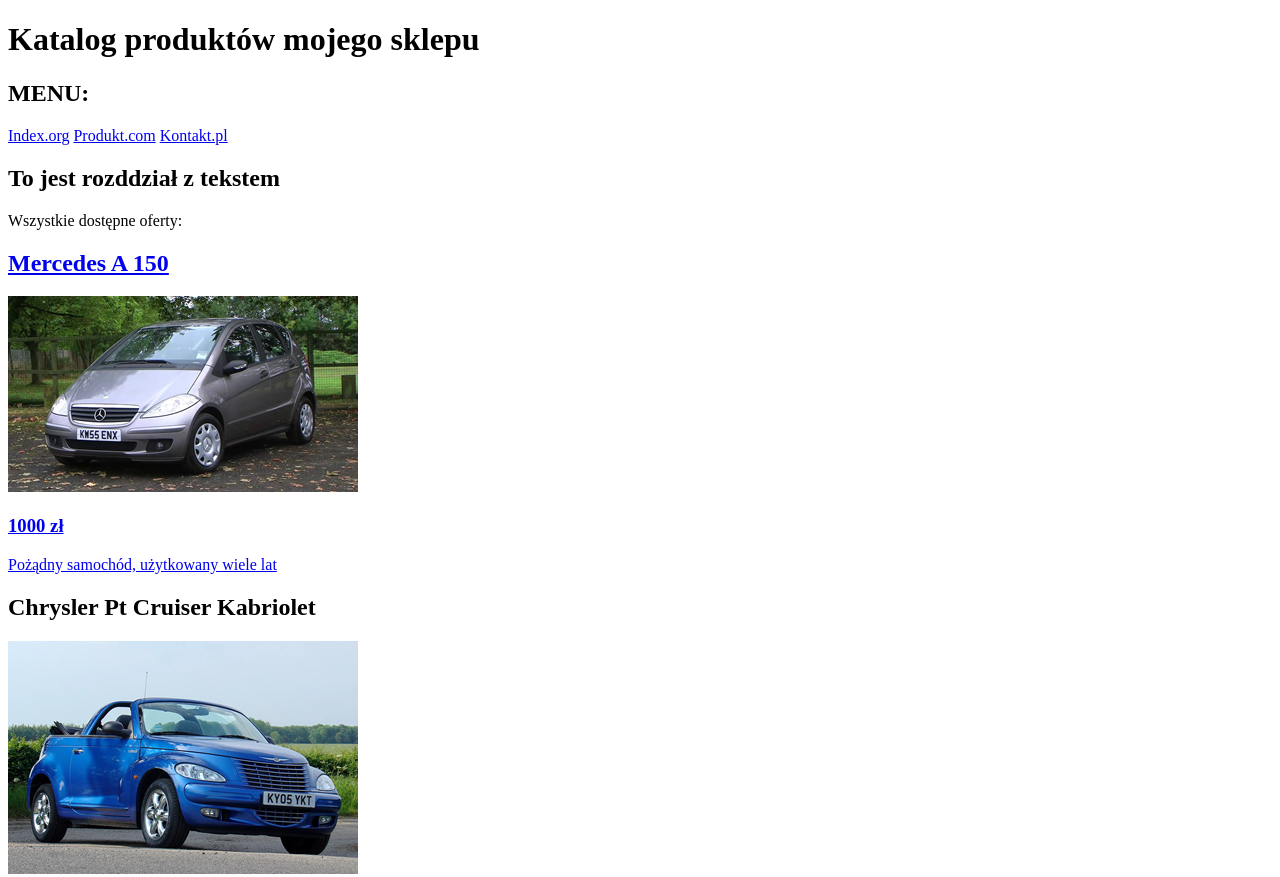
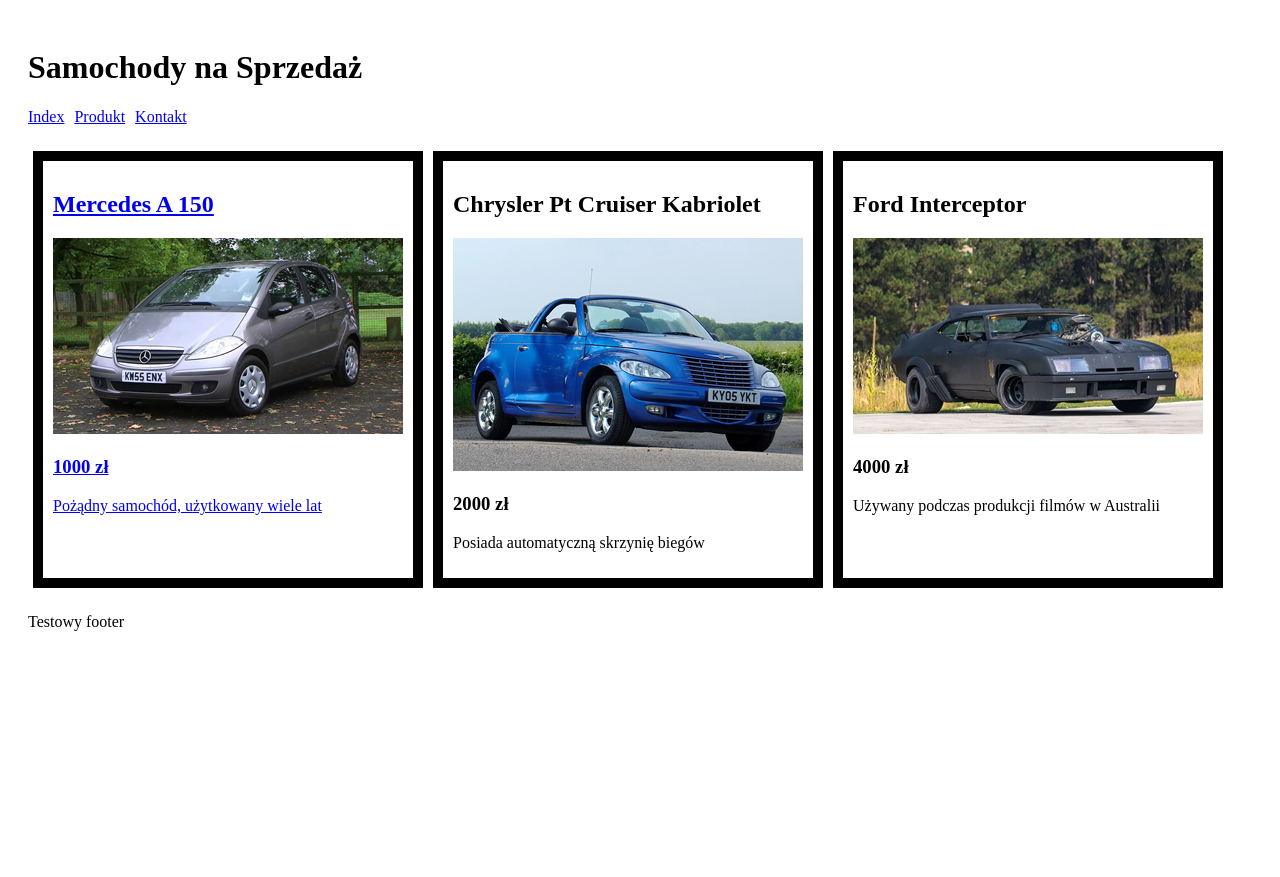
Before and after one commit to Terrarium329/ProgAppWWW_Suski, a plain HTML site: page lab1/index.html in a window 1280 px wide. Shown: the top 877 px of the page. After the commit the page ends 800 px from the top, so only its background shows below. Drawn offline with Linux system fonts and the light colour scheme.

Commit message:
commit 6

```diff
--- a/lab1/css/style.css
+++ b/lab1/css/style.css
@@ -0,0 +1,49 @@
+:root {
+	--kolor-hover: LawnGreen;
+	--kolor-focus: red;
+}
+
+header, body, footer {
+	padding: 10px;
+}
+
+main {
+	max-width: 1100px;
+	box-sizing: border-box;
+	padding: 15px;
+}
+
+.karta {
+	border: 10px solid black;
+	padding: 10px;
+}
+
+.katalog {
+	display: grid;
+	gap: 10px;
+	grid-template-columns: repeat(1, 1fr);
+}
+
+.menu {
+	display: flex;
+	flex-wrap: wrap;
+	gap: 10px;
+}
+
+a:hover, button:hover {
+	background-color: DarkRed;
+	outline-offset: 5px;
+	color: var(--kolor-hover);
+}
+
+a:focus-visible, button:focus-visible {
+	color: var(--kolor-focus);
+}
+
+@media (min-width: 768px) {
+    .katalog {
+	display: grid;
+	gap: 10px;
+	grid-template-columns: repeat(3, 1fr);
+    }
+}
--- a/lab1/index.html
+++ b/lab1/index.html
@@ -10,24 +10,20 @@
 
 	<header>
 
-	<h1>Katalog produktów mojego sklepu</h1>
+	<h1>Samochody na Sprzedaż</h1>
 
-	<nav>
-	<h2>MENU:</h2>
-	<a href="./index.html" aria-current="page">Index.org</a>
-	<a href="./produkt.html">Produkt.com</a>
-	<a href="./kontakt.html">Kontakt.pl</a>
+	<nav class="menu">
+
+	<a href="./index.html" aria-current="page">Index</a>
+	<a href="./produkt.html">Produkt</a>
+	<a href="./kontakt.html">Kontakt</a>
 	</nav>
 
 	</header>
 
-	<main>
+	<main class="katalog">
 
-
-	<h2>To jest rozddział z tekstem</h2>
-	<p>Wszystkie dostępne oferty:</p>
-
-	<article><a href="./produkt.html">
+	<article class="karta"><a href="./produkt.html">
 
 	<h1>Mercedes A 150</h1>
 	<img src="./img/a150.png" alt="Brak zdjęcia" width="350" heigth="196">
@@ -37,7 +33,7 @@
 	</a>
 	</article>
 
-	<article>
+	<article class="karta">
 
 	<h1>Chrysler Pt Cruiser Kabriolet</h1>
 	<img src="./img/cruiser.png" alt="Brak zdjęcia" width="350" heigth="233">
@@ -46,7 +42,7 @@
 
 	</article>
 
-	<article>
+	<article class="karta">
 
 	<h1>Ford Interceptor</h1>
 	<img src="./img/ford.png" alt="Brak zdjęcia" width="350" heigth="196">
```
Also changed, not shown: lab1/kontakt.html (+5 -5 lines), lab1/produkt.html (+9 -9 lines).
